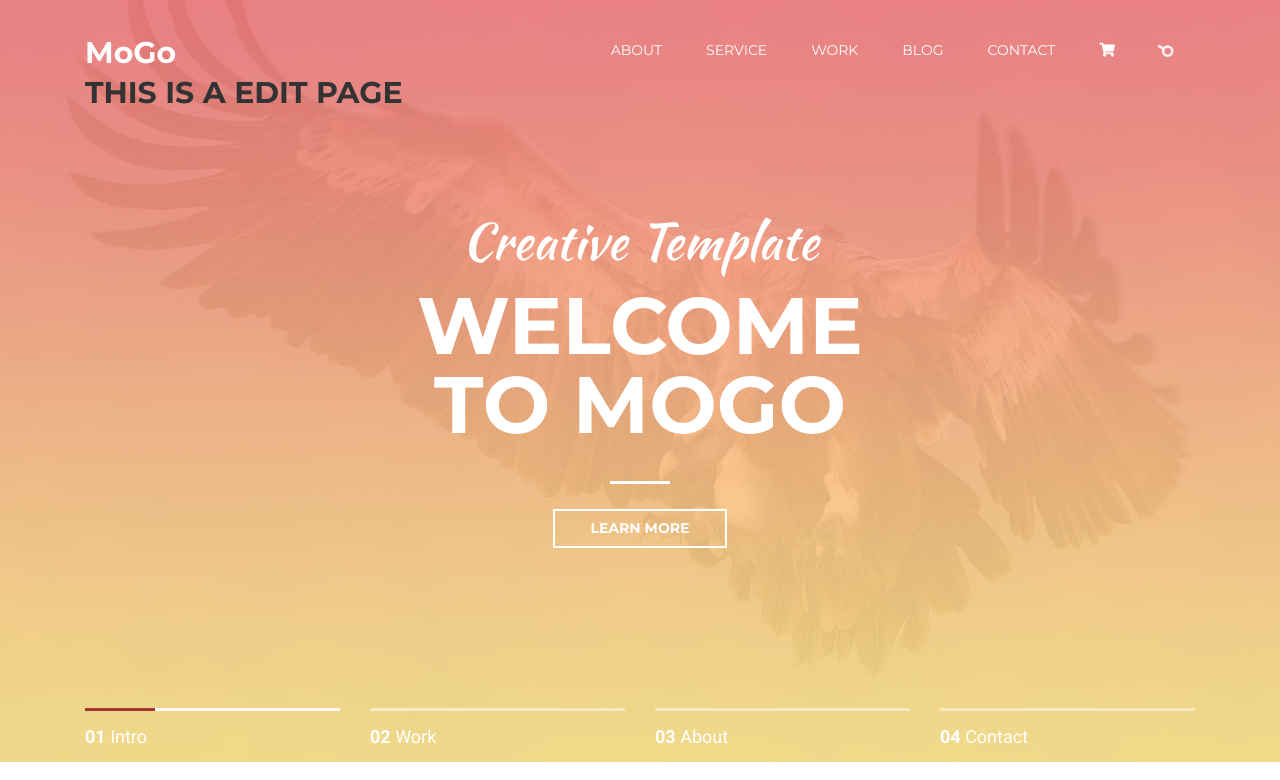
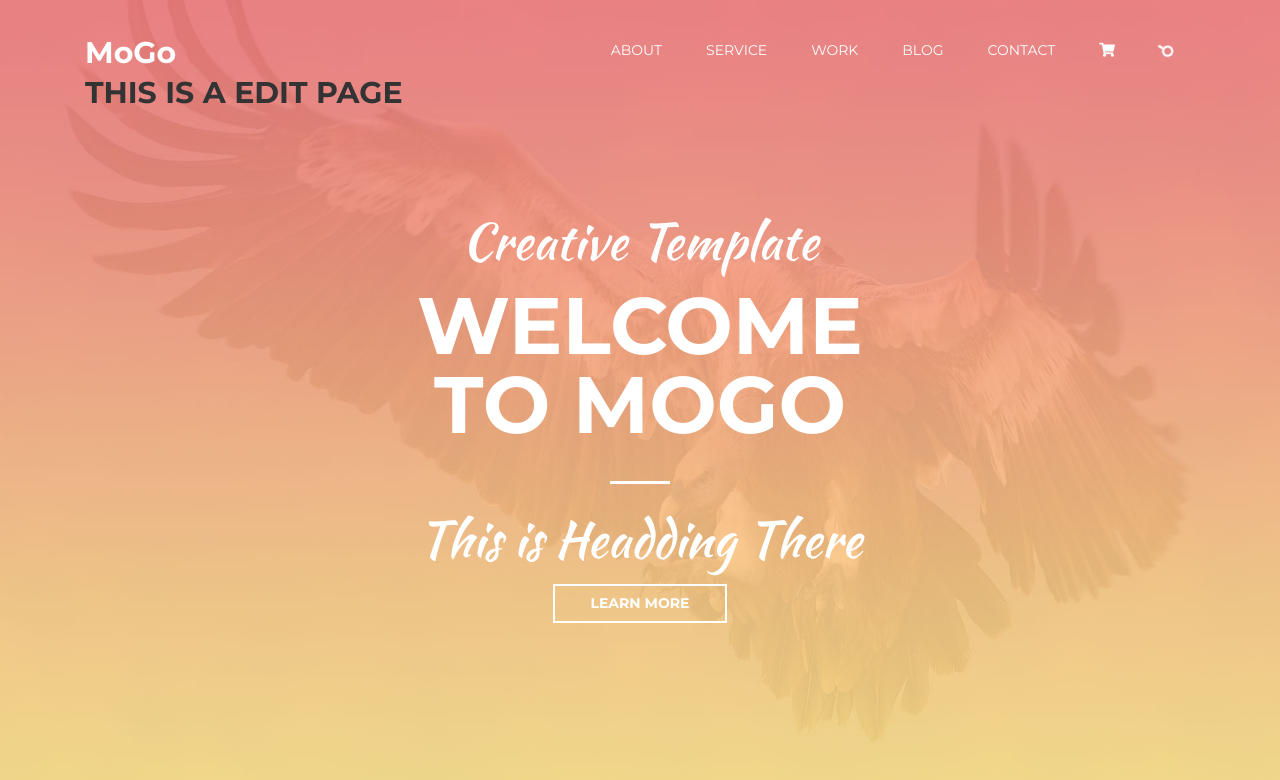
Before and after one commit to bokhtyer/mogo-template, a plain HTML site: page index.html in a window 1280 px wide. Shown: the top 780 px of the page. Drawn offline with Linux system fonts and the light colour scheme; some packages are replaced by stand-ins of ours; a script that the page names is missing.

Commit message:
Update index.html

```diff
--- a/index.html
+++ b/index.html
@@ -71,6 +71,7 @@
 
 						<h3>Creative Template</h3>
 						<h1>Welcome</br>to MoGo</h1>
+						<h3>This is Headding There</h3>
 						<div class="button">
 							<a href="#">learn more</a>
 						</div>
```
